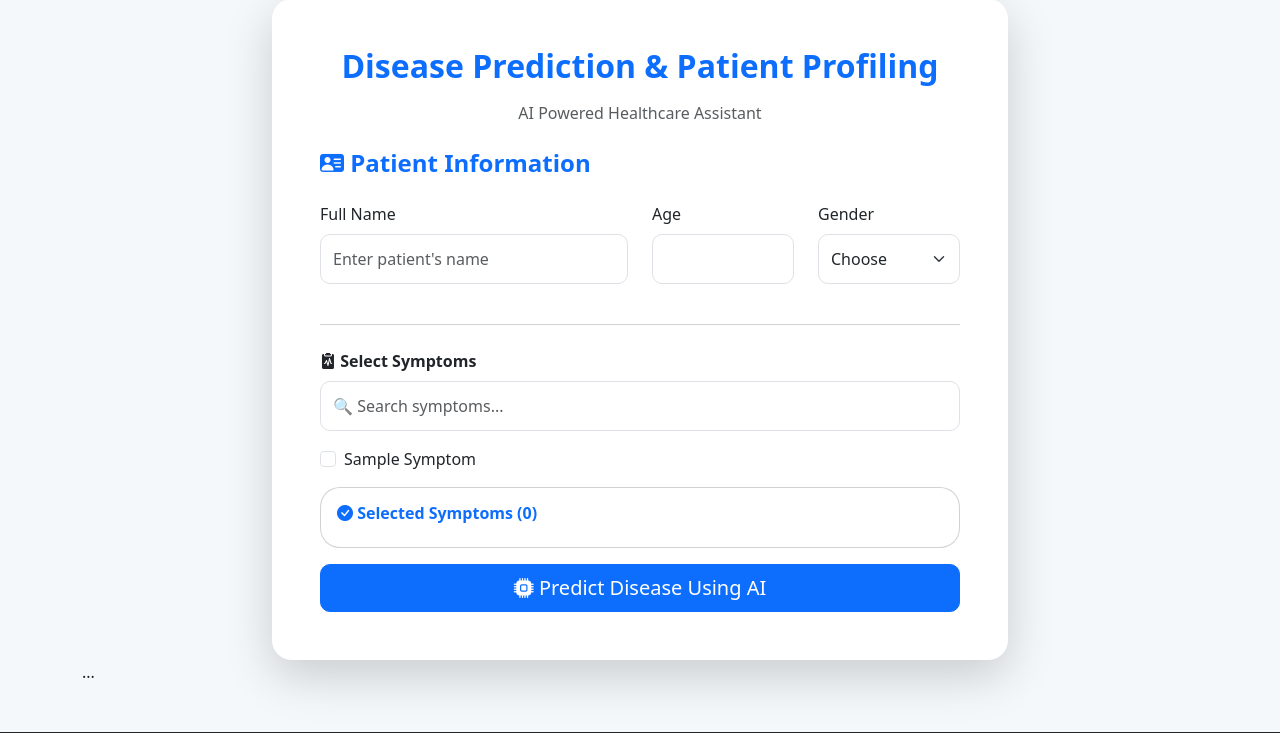
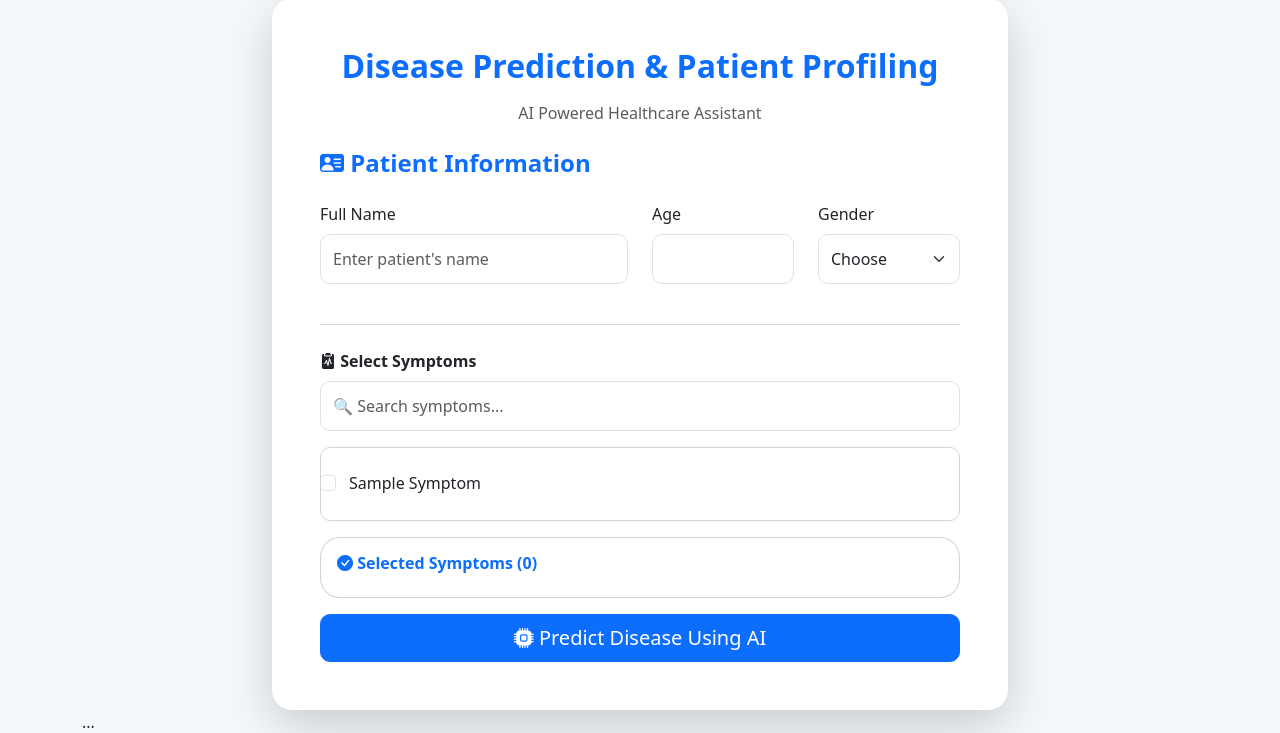
Before and after one commit to Sridhar-manukonda23/Disease-Prediction-Patient-Profiling-System, a Flask app: template templates/index.html in a window 1280 px wide. Shown: the part 111-844 px from the top of the page. Run offline with Flask 3, Linux system fonts and the light colour scheme; the template is opened without the code that fills it: most values are stand-ins (such as "Sample title", 1, 10 or a date in 2020); parts of the project's set-up code (start-up, migrations or seed data) failed here and were passed over.

Commit message:
Update style.css

```diff
--- a/static/css/style.css
+++ b/static/css/style.css
@@ -115,3 +115,46 @@ footer h5{
     transform:translateY(-5px) scale(1.2);
 
 }
+
+
+/* ===========================
+   Symptom Checkbox List
+=========================== */
+
+.symptom-container{
+
+    max-height:320px;
+    overflow-y:auto;
+    border:1px solid #ced4da;
+    border-radius:10px;
+    padding:15px;
+    background:#fff;
+
+}
+
+.symptom-item{
+
+    padding:8px;
+    border-radius:8px;
+    transition:.2s;
+
+}
+
+.symptom-item:hover{
+
+    background:#eef5ff;
+
+}
+
+.symptom-checkbox{
+
+    cursor:pointer;
+
+}
+
+.form-check-label{
+
+    cursor:pointer;
+    margin-left:5px;
+
+}
```
